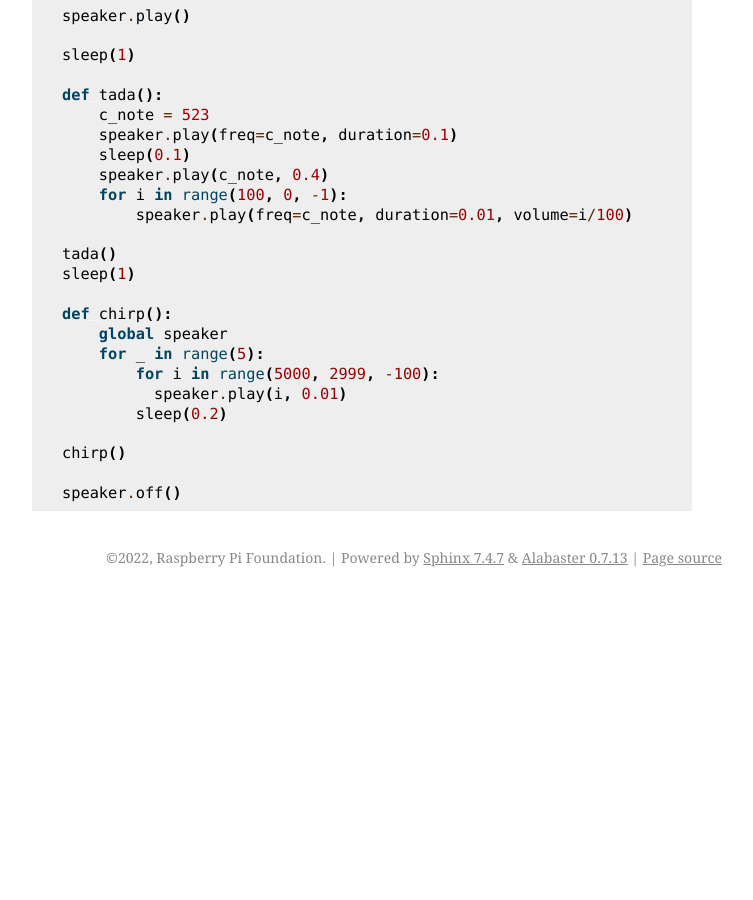
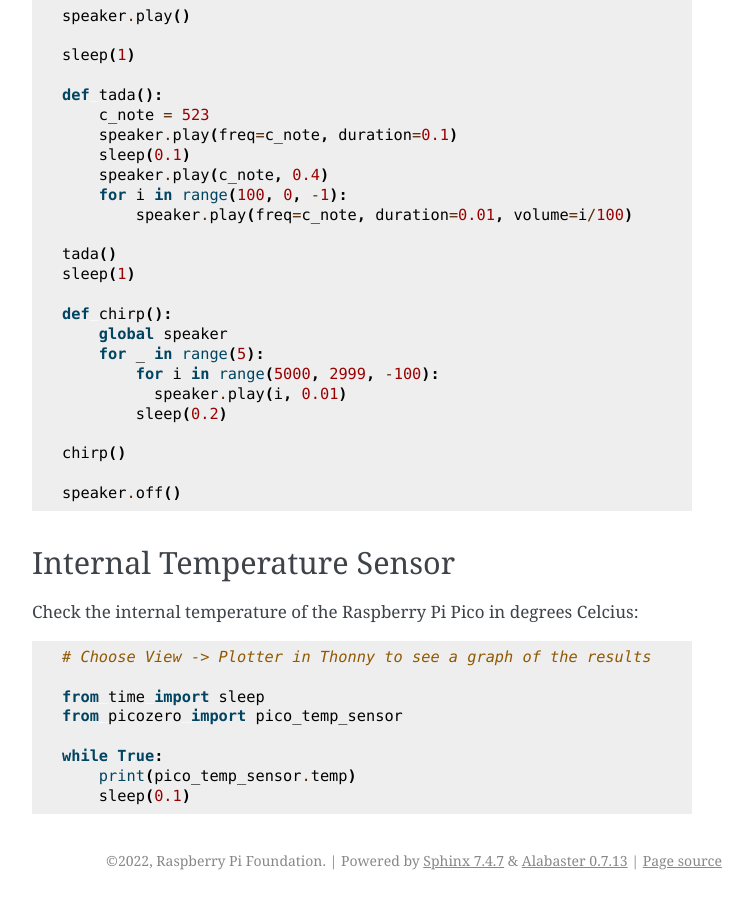
Before and after one commit to RaspberryPiFoundation/picozero, a Sphinx documentation site: the page built from docs/recipes.rst, in a window 1280 px wide and 900 px high, scrolled down 6470 px. Shown: the whole window, without its empty margins (388-1141 px from the left). Built offline with Sphinx 7.4.7, drawn with Linux system fonts in a browser that asks for light colours; before the commit the page ends 7067 px from its top, so only the background shows below that; some of the changed text lies outside the part shown.

Commit message:
iAdded recipe for internal temp sensor

```diff
--- /dev/null
+++ b/docs/examples/pico_temperature.py
@@ -0,0 +1,8 @@
+# Choose View -> Plotter in Thonny to see a graph of the results
+
+from time import sleep
+from picozero import pico_temp_sensor
+
+while True:
+    print(pico_temp_sensor.temp)
+    sleep(0.1)
--- a/docs/recipes.rst
+++ b/docs/recipes.rst
@@ -143,3 +143,10 @@ Speaker
 Control a passive buzzer or speaker that can play different tones or frequencies:
 
 .. literalinclude:: examples/speaker.py
+
+Internal Temperature Sensor
+-----------------------
+
+Check the internal temperature of the Raspberry Pi Pico in degrees Celcius:
+
+.. literalinclude:: examples/pico_temperature.py
```
Also changed, not shown: 1 other file.
